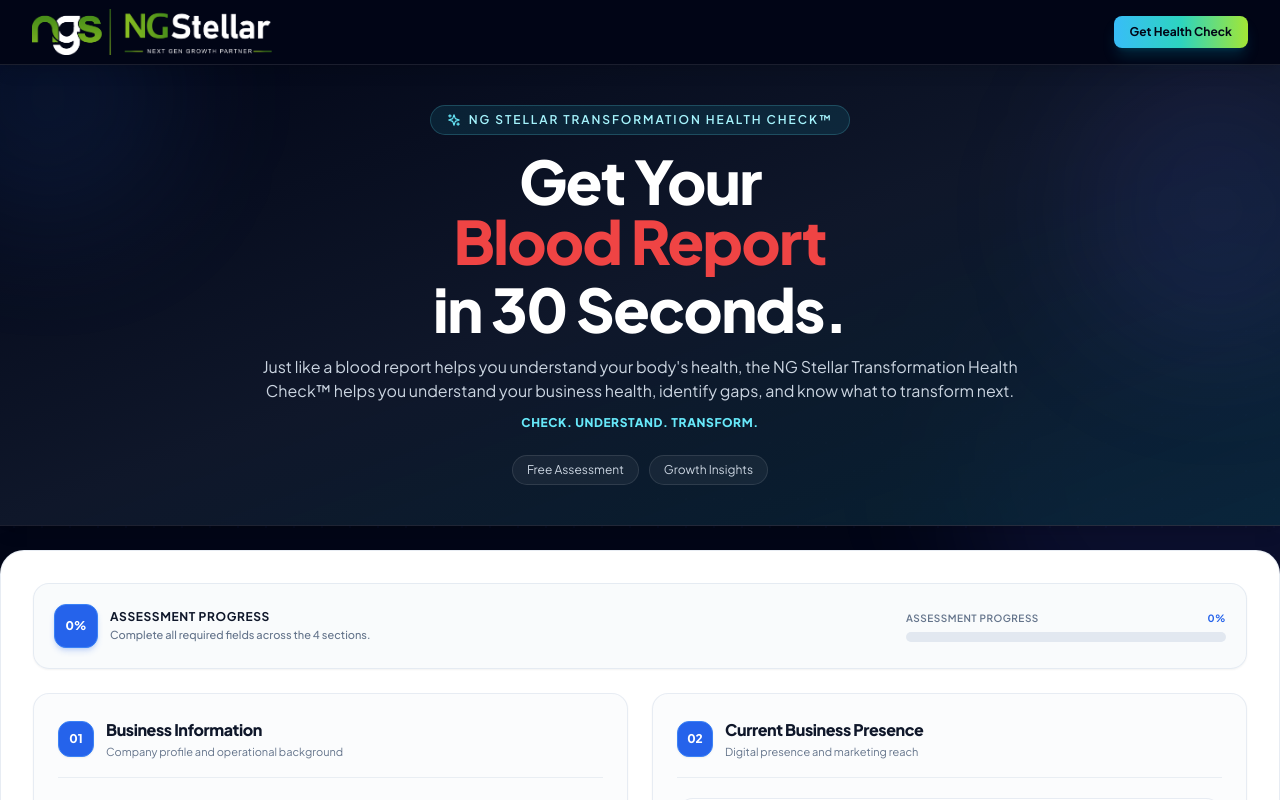
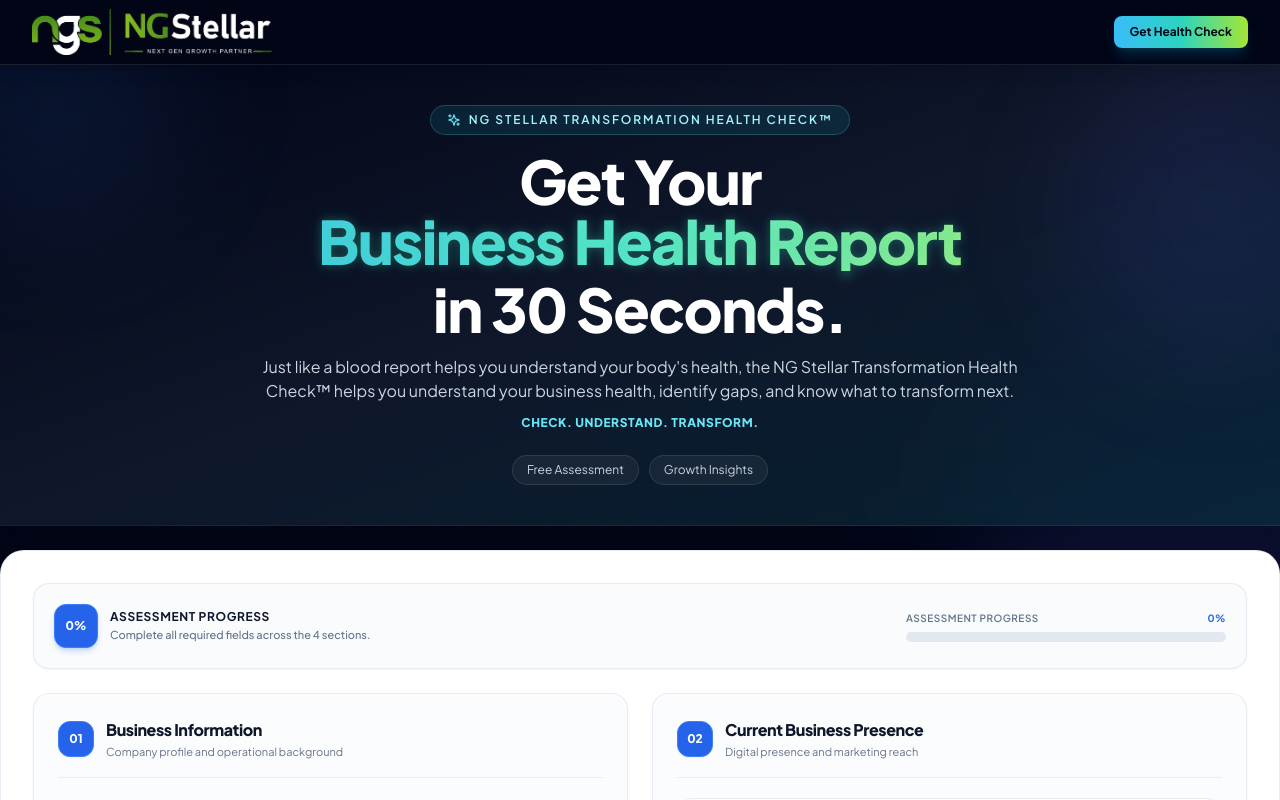
Before and after one commit to dev-ngstellar/ngstellar-business-score, a Next.js app: page / in a window 1280 px wide. Shown: the top 800 px of the page. Built offline with nearby package versions, Linux system fonts and the light colour scheme.

Commit message:
Refactor code structure for improved readability and maintainability

```diff
--- a/src/app/globals.css
+++ b/src/app/globals.css
@@ -24,19 +24,19 @@
     text-decoration-line: none;
     transform: scale(1);
   }
-  29% {
+  21% {
     opacity: 1;
     text-decoration-line: none;
     transform: scale(1);
   }
-  42% {
+  26% {
     opacity: 1;
     text-decoration-line: line-through;
     text-decoration-color: #7F1D1D;
     text-decoration-thickness: 3px;
     transform: scale(1);
   }
-  54%, 100% {
+  36%, 100% {
     opacity: 0;
     text-decoration-line: line-through;
     text-decoration-color: #7F1D1D;
@@ -46,17 +46,47 @@
 }
 
 @keyframes heroBusinessHealth {
-  0%, 54% {
+  0%, 38% {
     opacity: 0;
     transform: scale(0.95);
+    background-position: 0% 50%;
+    background-size: 100% 100%;
+    text-shadow: 0 0 0 rgba(34, 211, 238, 0);
   }
-  66%, 88% {
+  42% {
+    opacity: 0.45;
+    transform: scale(0.98);
+    background-position: -35% 50%;
+    background-size: 180% 100%;
+    text-shadow: 0 0 10px rgba(34, 211, 238, 0.35);
+  }
+  45% {
     opacity: 1;
     transform: scale(1);
+    background-position: 100% 50%;
+    background-size: 220% 100%;
+    text-shadow: 0 0 22px rgba(74, 222, 128, 0.55), 0 0 38px rgba(34, 211, 238, 0.3);
+  }
+  52% {
+    opacity: 1;
+    transform: scale(1);
+    background-position: 50% 50%;
+    background-size: 150% 100%;
+    text-shadow: 0 0 12px rgba(74, 222, 128, 0.3), 0 0 22px rgba(34, 211, 238, 0.2);
+  }
+  99% {
+    opacity: 1;
+    transform: scale(1);
+    background-position: 50% 50%;
+    background-size: 150% 100%;
+    text-shadow: 0 0 9px rgba(74, 222, 128, 0.24), 0 0 16px rgba(34, 211, 238, 0.16);
   }
   100% {
     opacity: 0;
     transform: scale(0.95);
+    background-position: 0% 50%;
+    background-size: 100% 100%;
+    text-shadow: 0 0 0 rgba(34, 211, 238, 0);
   }
 }
 
--- a/src/app/page.tsx
+++ b/src/app/page.tsx
@@ -837,12 +837,12 @@
               Get Your{' '}
               <span className="relative inline-grid text-center align-bottom">
                 {/* STEP 1 & 2: "Blood Report" with strike-through, then fade out */}
-                <span className="col-start-1 row-start-1 text-[#EF4444] whitespace-nowrap animate-[heroBloodReport_5.2s_ease-in-out_infinite]">
+                <span className="col-start-1 row-start-1 text-[#EF4444] whitespace-nowrap animate-[heroBloodReport_7.3s_ease-in-out_infinite]">
                   Blood Report
                 </span>
 
                 {/* STEP 3: "Business Health" gradient text fades in */}
-                <span className="col-start-1 row-start-1 bg-gradient-to-r from-sky-400 via-teal-300 to-lime-300 bg-clip-text text-transparent whitespace-nowrap opacity-0 animate-[heroBusinessHealth_5.2s_ease-in-out_infinite]">
+                <span className="col-start-1 row-start-1 bg-gradient-to-r from-sky-400 via-teal-300 to-lime-300 bg-clip-text text-transparent whitespace-nowrap opacity-0 animate-[heroBusinessHealth_7.3s_ease-in-out_infinite]">
                   Business Health Report
                 </span>
               </span>
```
Also changed, not shown: 1 other file (tests, documents, lock files or other folders).
